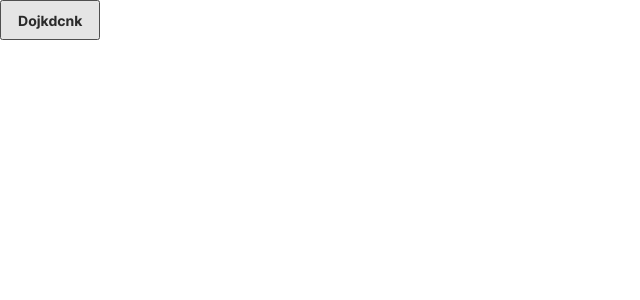
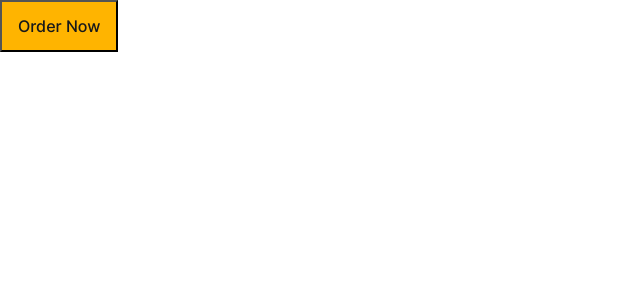
Before and after one commit to ExamProject2/Exam2ProjectPortfolio, a React (Create React App) app: page / in a window 1280 px wide. Shown: the top 300 px of the page, without its empty margins (0-640 px from the left). Built offline with nearby package versions, Linux system fonts and the light colour scheme.

Commit message:
button props, scss variables

```diff
--- a/src/App.js
+++ b/src/App.js
@@ -4,7 +4,7 @@ import './App.css';
 
 function App() {
   return (
-      <Button title='dojkdcnk'></Button>
+      <Button title='order now'></Button>
   );
 }
 
--- /dev/null
+++ b/src/_colors.scss
@@ -0,0 +1,19 @@
+$orange: #FFB400;
+
+$lightOrange: rgba(255, 180, 0, 0.95);
+
+$darkGrey: #2B2B2B;
+
+$black: #18191A;
+
+$white: #FFFFFF;
+
+$grey: #3A3B3C;
+
+$lightBlack: #242526;
+
+$lightGrey: #767676;
+
+$lightGreyish: #F0F0F6;
+
+$greyish: #E4E6EB;
--- a/src/atoms/button/index.js
+++ b/src/atoms/button/index.js
@@ -3,7 +3,7 @@ import PropTypes from "prop-types";
 import './style.scss';
 import cn from 'classnames';
 function Button (props){
-    const {backgrndColor, textColor, shadow, borderRadius, border, title, icon} = props;
+    const {backgrndColor, textColor, shadow, borderRadius, border, title, icon, size} = props;
 
     return (
         <button className={cn('AppButton', {
@@ -15,6 +15,9 @@ function Button (props){
             'Border': border,
             'BorderRadiusSmall': borderRadius === 'small',
             'BorderRadiusBig': borderRadius === 'big',
+            'SizeSmall': size === 'small',
+            'SizeMedium': size === 'medium',
+            'SizeBig': size === 'big',
         })}> {title} </button>
 )
 }
@@ -27,6 +30,7 @@ Button.propTypes = {
     title: PropTypes.string,
     icon: PropTypes.string,
     border: PropTypes.bool,
+    size: PropTypes.oneOf(['small', 'medium', 'big']),
 }
 Button.defaultProps = {
     backgrndColor:'orange',
@@ -35,6 +39,7 @@ Button.defaultProps = {
     borderRadius:'none',
     icon: null,
     border: false,
+    size: 'medium',
 }
 
 
--- a/src/atoms/button/style.scss
+++ b/src/atoms/button/style.scss
@@ -1,3 +1,4 @@
+@import 'colors';
 .AppButton{
   display:flex;
   justify-content: center;
@@ -16,33 +17,46 @@
   color: #2B2B2B;
 
   &.BackgroundColorWhite {
-
+    background-color: $white;
   }
   &.BackgroundColorOrange {
-
+    background-color: $orange;
   }
   &.TextColorWhite {
-
+    color:$white;
   }
   &.TextColorBlack {
-
+    color:$black;
   }
   &.Shadow {
-
+    box-shadow: 0px 4px 4px 0px #00000040;
   }
   &.Border {
-
+    border: 1px solid $darkGrey;
   }
   &.BorderRadiusSmall {
-
+    border-radius: 5px;
   }
   &.BorderRadiusBig {
 
   }
+  &.SizeSmall {
+    height: 40px;
+    font-size: 14px;
+    line-height :  17px;
+    font-weight: 600;
+  }
+  &.SizeMedium {
+    height: 52px;
+    font-size: 16px;
+    line-height :  19px;
+    font-weight: 500;
+  }
+  &.SizeBig {
+    height: 64px;
+    font-size: 24px;
+    line-height :  32px;
+    font-weight: 700;
+  }
+
 }
-.orange{
-  background-color:#FFB400
-}
-.transparent{
-  background-color: transparent;
-}
```
